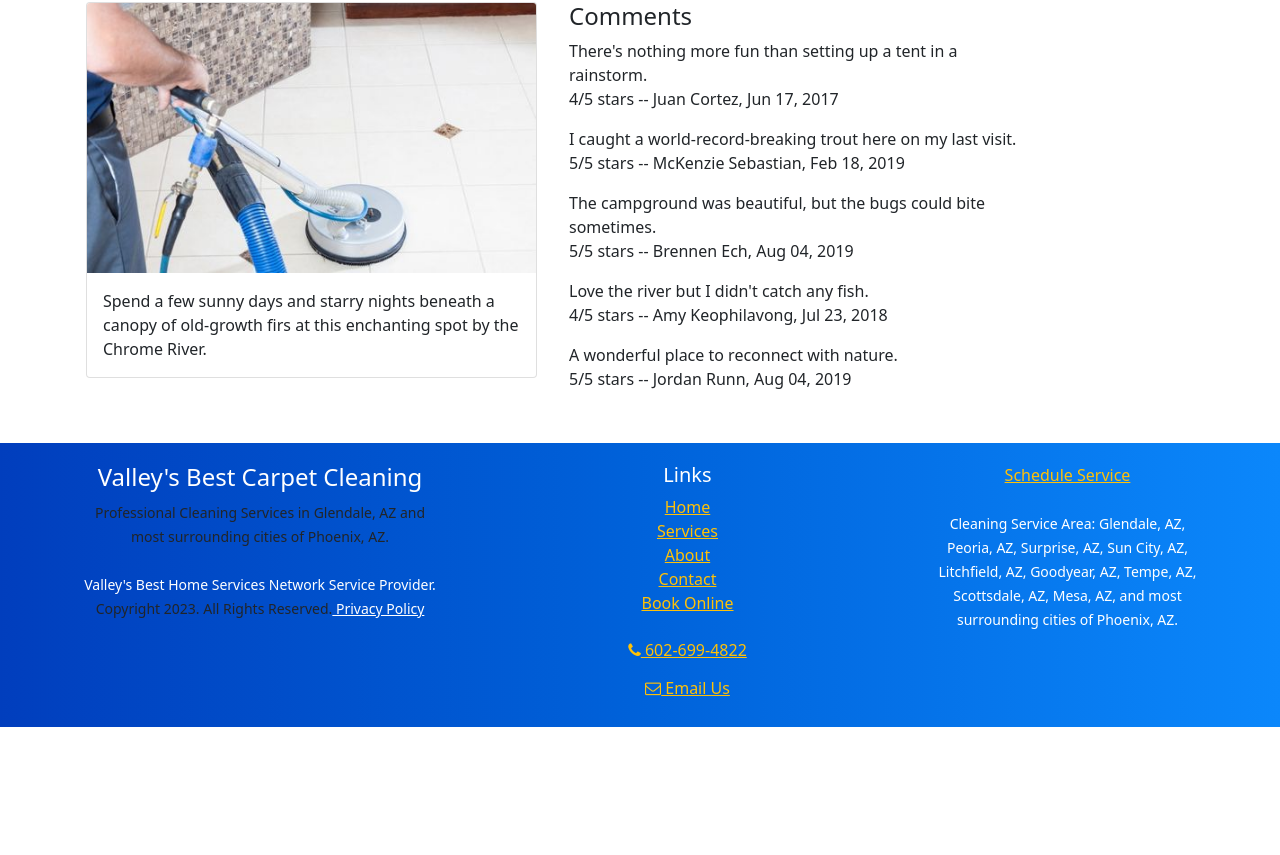
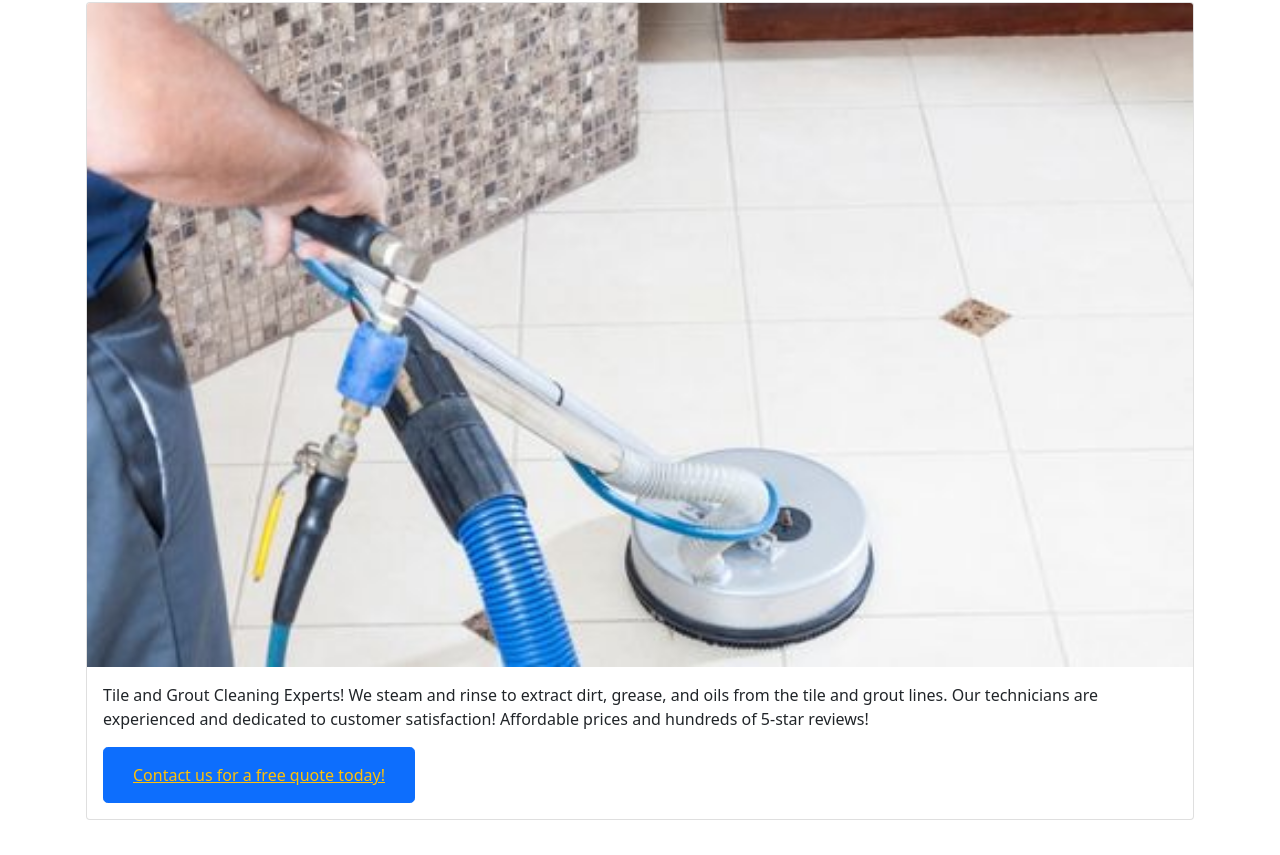
Before and after one commit to tksnate/carpet-cleaning-website, a React (Create React App) app: page /directory/1 in a window 1280 px wide. Shown: the part 225-1080 px from the top of the page. Before the commit the page ends 952 px from the top, so only its background shows below. Built offline with nearby package versions, Linux system fonts and the light colour scheme.

Commit message:
services page update

```diff
--- a/package.json
+++ b/package.json
@@ -13,6 +13,7 @@
     "formik": "^2.2.9",
     "react": "^18.2.0",
     "react-dom": "^18.2.0",
+    "react-parallax": "^3.5.1",
     "react-redux": "^8.0.5",
     "react-router-dom": "^6.2.1",
     "react-scripts": "5.0.1",
--- a/src/App.css
+++ b/src/App.css
@@ -103,3 +103,14 @@ h2 {
   position: relative;
   padding-top: 700px;
 }
+
+.image-parallax {
+  position: relative;
+  height: 100vh;
+}
+
+.content {
+  display: flex;
+  height: 100vh;
+  width: 100%;
+}
--- a/src/app/shared/CAMPSITES.js
+++ b/src/app/shared/CAMPSITES.js
@@ -12,36 +12,36 @@ export const CAMPSITES = [
     id: 0,
     name: "Carpet Cleaning",
     image: carpetcleaning,
-    elevation: 1233,
+    //  elevation: 1233,
     featured: false,
     description:
-      "Nestled in the foothills of the Chrome Mountains, this campground on the shores of the pristine React Lake is a favorite for fly fishers.",
+      "Experienced Carpet Cleaning Professionals!  We use truck-mounted steam cleaning machines to perform the cleaning and stain removal service, with no residue left-behind!  Our standard cleaning includes a stain removal pre-treatment and rinse deodorizer.  Our award-winning carpet cleaning service has hundreds of 5-star reviews from customers that love the way we clean!",
   },
   {
     id: 1,
     name: "Tile & Grout Cleaning",
     image: tilecleaning,
-    elevation: 877,
+    //   elevation: 877,
     featured: false,
     description:
-      "Spend a few sunny days and starry nights beneath a canopy of old-growth firs at this enchanting spot by the Chrome River.",
+      "Tile and Grout Cleaning Experts!  We steam and rinse to extract dirt, grease, and oils from the tile and grout lines.  Our technicians are experienced and dedicated to customer satisfaction!  Affordable prices and hundreds of 5-star reviews!",
   },
   {
     id: 2,
     name: "House Cleaning",
     image: housecleaning,
-    elevation: 2901,
+    //   elevation: 2901,
     featured: false,
     description:
-      "Let NuCamp be your guide to this off-the-beaten-path, hike-in-only campground.",
+      "You have better things to do! Leave the cleaning to us!  Experienced house cleaning professionals for every situation!  Standard cleaning, deep cleaning, move-out cleaning, and more!  Customized cleaning checklists to fit your needs.  Affordable and reliable! Hundreds of 5-star reviews!",
   },
   {
     id: 3,
     name: "Move-Out Cleaning",
     image: moveout,
-    elevation: 42,
+    //   elevation: 42,
     featured: true,
     description:
-      "You'll never want to leave this hidden gem, deep within the lush Redux Woods.",
+      "Moving is stressful! At least you can leave the cleaning to us!  Experienced deep cleaning experts!  Move-out specials for homes of all sizes and conditions!  Affordable and reliable!  Hundreds of 5-star reviews!",
   },
 ];
--- a/src/features/campsites/CampsiteDetail.js
+++ b/src/features/campsites/CampsiteDetail.js
@@ -1,14 +1,25 @@
-import { Card, CardImg, CardText, CardBody, Col } from "reactstrap";
+import { Card, CardImg, CardText, CardBody, Col, Button } from "reactstrap";
 
 const CampsiteDetail = ({ campsite }) => {
   const { image, name, description } = campsite;
 
   return (
-    <Col md="5" className="m-1">
+    <Col className="m-1">
       <Card>
         <CardImg top src={image} alt={name} />
         <CardBody>
           <CardText>{description}</CardText>
+          <Button size="lg" color="primary">
+            {" "}
+            <a
+              role="button"
+              className="btn btn-link text-warning text-xl bold"
+              href="mailto:info@valleysbestcleaners.com"
+            >
+              {" "}
+              Contact us for a free quote today!
+            </a>
+          </Button>
         </CardBody>
       </Card>
     </Col>
--- /dev/null
+++ b/src/features/display/heroParallax.js
@@ -0,0 +1,17 @@
+import { Parallax } from "react-parallax";
+import hero from "../../app/assets/img/hero.jpg";
+
+const ImageParallax = () => {
+  <Parallax
+    className="image-parallax"
+    bgImage={hero}
+    bgImageAlt="carpet cleaning services glendale az"
+    strength={800}
+  >
+    <div className="content">
+      <span className="img-text">Carpet Cleaning</span>
+    </div>
+  </Parallax>;
+};
+
+export default ImageParallax;
--- a/src/pages/CampsiteDetailPage.js
+++ b/src/pages/CampsiteDetailPage.js
@@ -14,7 +14,7 @@ const CampsiteDetailPage = () => {
       <SubHeader current={campsite.name} detail={true} />
       <Row>
         <CampsiteDetail campsite={campsite} />
-        <CommentsList campsiteId={campsiteId} />
+        {/* <CommentsList campsiteId={campsiteId} /> */}
       </Row>
     </Container>
   );
--- a/src/pages/HomePage.js
+++ b/src/pages/HomePage.js
@@ -1,13 +1,14 @@
 import { Container, Col, Row, Card, CardImg } from "reactstrap";
 import DisplayList from "../features/display/DisplayList";
 import hero from "../app/assets/img/hero.jpg";
-import coupon from "../app/assets/img/carpet-cleaning-coupon.png";
 import coupon2 from "../app/assets/img/carpet-cleaning-coupon.jpg";
+import ImageParallax from "../features/display/heroParallax";
 
 const HomePage = () => {
   return (
     <Container>
-      <Row>
+      <ImageParallax />
+      {/* <Row>
         <Col>
           <img
             src={hero}
@@ -15,7 +16,7 @@ const HomePage = () => {
             alt="Carpet Cleaning Glendale, AZ"
           />
         </Col>
-      </Row>
+      </Row> */}
       <Row className="row-content paralHead">
         <Col>
           <h1>
```
Also changed, not shown: 1 other file (tests, documents, lock files or other folders).
